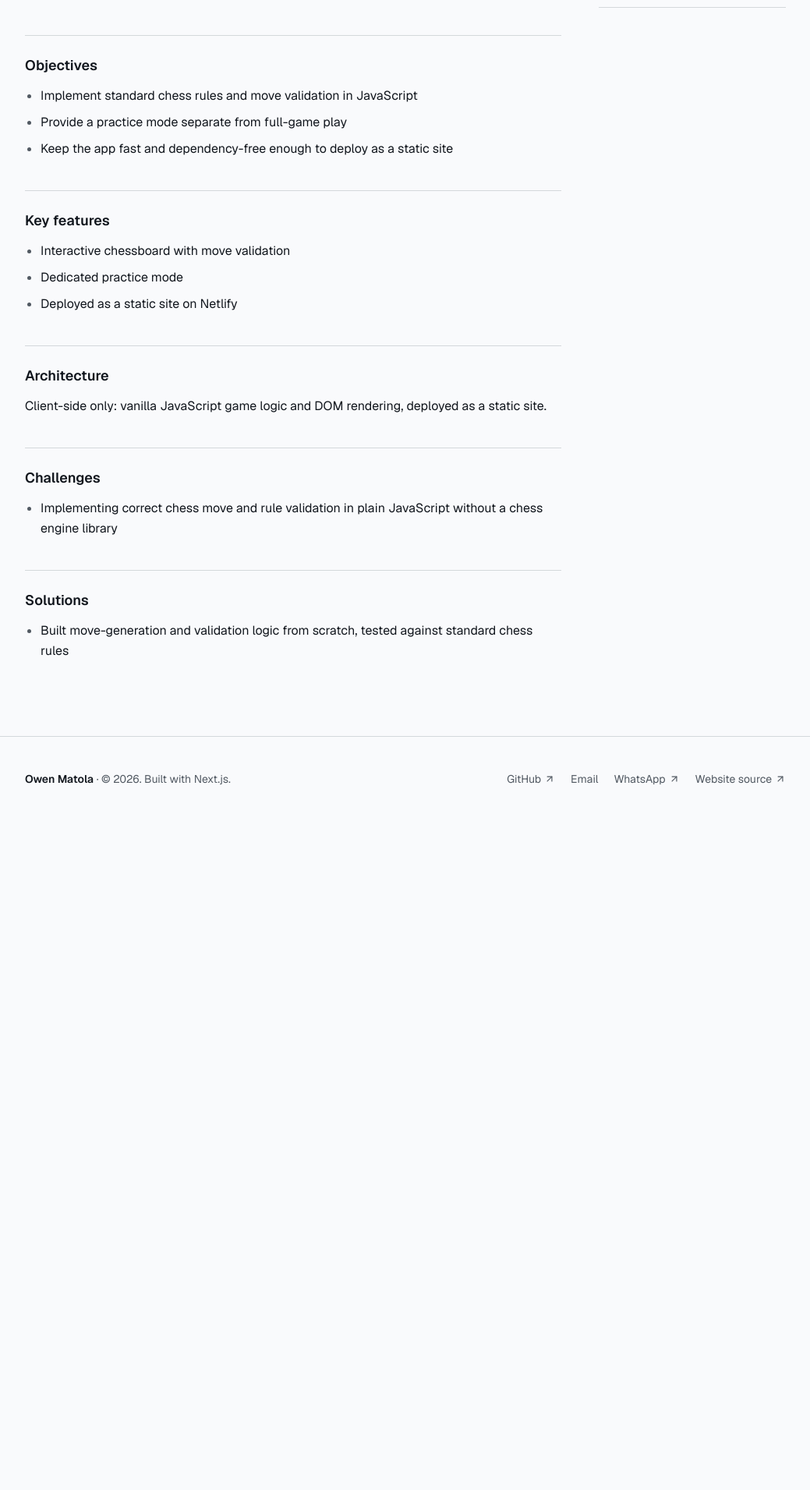
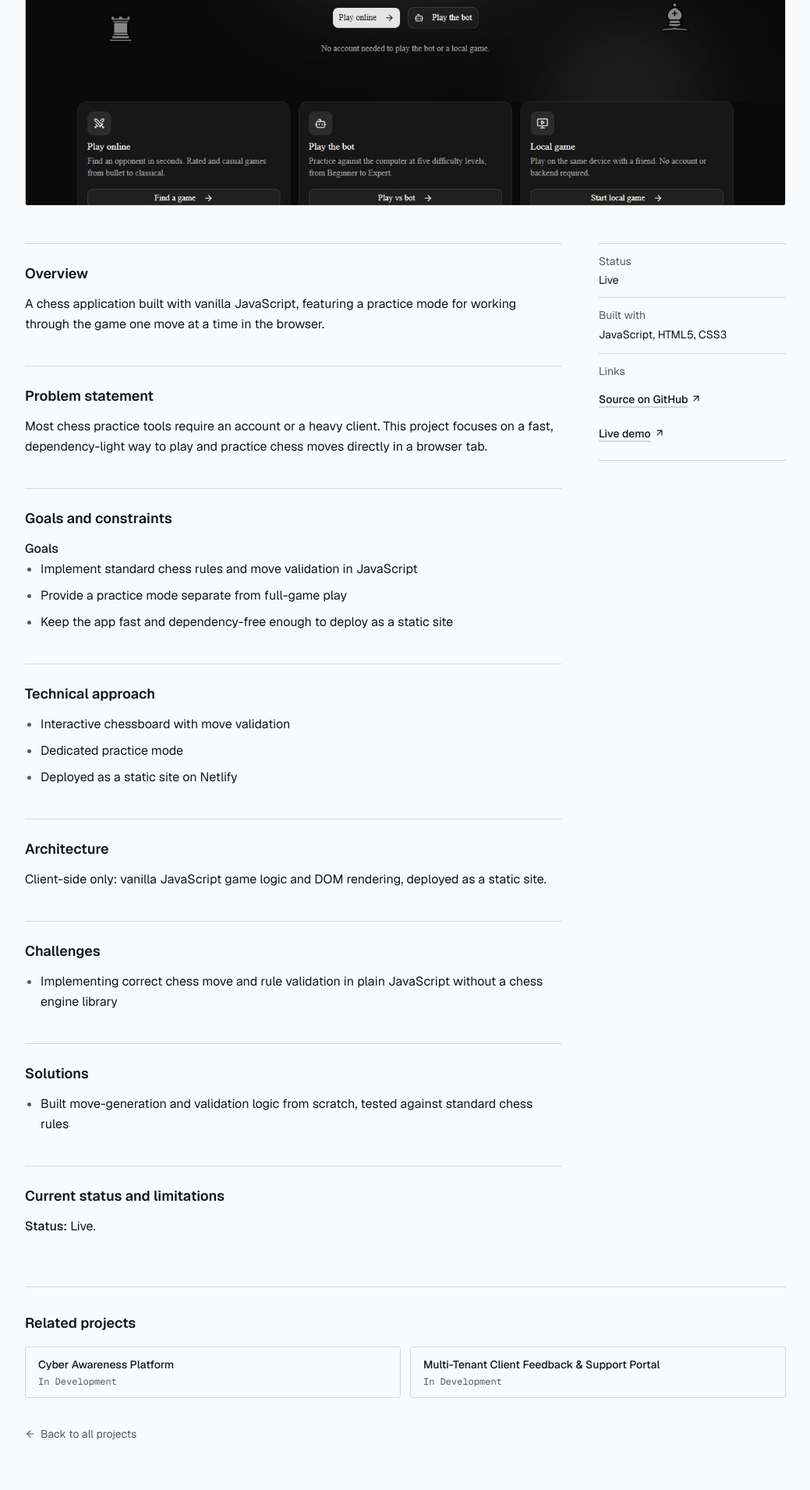
Before and after one commit to GoldenKingOwen/owen-portifolio, a Next.js app: page /projects/chess-practice in a window 1280 px wide. Shown: the part 630-2541 px from the top of the page at 78% size, without its empty margins (120-1159 px from the left). Before the commit the page ends 1683 px from the top, so only its background shows below. Built offline with nearby package versions, Linux system fonts and the light colour scheme; no server answers.

Commit message:
feat(projects): expand case study and close mobile nav on popstate

```diff
--- a/app/projects/[slug]/page.tsx
+++ b/app/projects/[slug]/page.tsx
@@ -1,4 +1,5 @@
 import type { Metadata } from "next";
+import Image from "next/image";
 import { notFound } from "next/navigation";
 import Link from "next/link";
 import { ArrowLeft } from "lucide-react";
@@ -88,6 +89,7 @@ export default async function ProjectPage({
   }
 
   const { detail } = project;
+  const related = projects.filter((p) => p.slug !== project.slug).slice(0, 2);
 
   return (
     <article className="pb-16 pt-28 sm:pb-24 sm:pt-32">
@@ -108,6 +110,20 @@ export default async function ProjectPage({
           <p className="mt-4 max-w-[60ch] text-lead text-muted">{project.shortDescription}</p>
         </header>
 
+        {project.image && (
+          <div className="relative mt-8 aspect-[16/9] overflow-hidden rounded-ui border border-border bg-raised">
+            <Image
+              src={project.image}
+              alt={project.imageAlt ?? ""}
+              fill
+              priority
+              sizes="(min-width: 1024px) 960px, 100vw"
+              quality={80}
+              className="object-cover object-top"
+            />
+          </div>
+        )}
+
         <div className="mt-12 grid gap-12 lg:grid-cols-[minmax(0,1fr)_15rem]">
           <div className="space-y-10">
             <Prose title="Overview">
@@ -116,22 +132,52 @@ export default async function ProjectPage({
             <Prose title="Problem statement">
               <p>{detail.problemStatement}</p>
             </Prose>
-            <Prose title="Objectives">
+            <Prose title="Goals and constraints">
+              <p className="font-medium text-foreground">Goals</p>
               <List items={detail.objectives} />
+              {detail.constraints && detail.constraints.length > 0 && (
+                <>
+                  <p className="mt-4 font-medium text-foreground">Constraints</p>
+                  <List items={detail.constraints} />
+                </>
+              )}
             </Prose>
-            <Prose title="Key features">
+            {detail.role && (
+              <Prose title="My role and contributions">
+                <p>{detail.role}</p>
+              </Prose>
+            )}
+            <Prose title="Technical approach">
               <List items={detail.features} />
             </Prose>
             <Prose title="Architecture">
               {project.slug === "tenant-feedback-portal" && <ArchitectureDiagram />}
               <p>{detail.architecture}</p>
             </Prose>
+            {detail.decisions && detail.decisions.length > 0 && (
+              <Prose title="Implementation decisions">
+                <List items={detail.decisions} />
+              </Prose>
+            )}
             <Prose title="Challenges">
               <List items={detail.challenges} />
             </Prose>
-            <Prose title="Solutions">
-              <List items={detail.solutions} />
+            {detail.solutions.length > 0 && (
+              <Prose title="Solutions">
+                <List items={detail.solutions} />
+              </Prose>
+            )}
+            <Prose title="Current status and limitations">
+              <p>
+                <span className="font-medium text-foreground">Status:</span> {project.status}.
+                {detail.limitations ? ` ${detail.limitations}` : ""}
+              </p>
             </Prose>
+            {detail.lessons && detail.lessons.length > 0 && (
+              <Prose title="Lessons learned">
+                <List items={detail.lessons} />
+              </Prose>
+            )}
           </div>
 
           <aside aria-label="Project facts" className="lg:sticky lg:top-24 lg:self-start">
@@ -172,6 +218,32 @@ export default async function ProjectPage({
             </dl>
           </aside>
         </div>
+
+        <nav aria-labelledby="related-projects-heading" className="mt-16 border-t border-border pt-8">
+          <h2 id="related-projects-heading" className="text-lg font-semibold text-foreground">
+            Related projects
+          </h2>
+          <ul className="mt-4 grid gap-3 sm:grid-cols-2">
+            {related.map((item) => (
+              <li key={item.slug}>
+                <Link
+                  href={`/projects/${item.slug}`}
+                  className="flex min-h-14 flex-col justify-center rounded-ui border border-border px-4 py-3 transition-colors hover:border-field hover:bg-raised"
+                >
+                  <span className="text-sm font-medium text-foreground">{item.name}</span>
+                  <span className="mt-1 font-mono text-xs text-muted">{item.status}</span>
+                </Link>
+              </li>
+            ))}
+          </ul>
+          <Link
+            href="/#projects"
+            className="mt-6 inline-flex min-h-11 items-center gap-1.5 text-sm text-muted hover:text-foreground"
+          >
+            <ArrowLeft size={14} aria-hidden="true" />
+            Back to all projects
+          </Link>
+        </nav>
       </div>
     </article>
   );
--- a/components/Navbar.tsx
+++ b/components/Navbar.tsx
@@ -47,6 +47,16 @@ export function Navbar() {
     return () => window.removeEventListener("keydown", onKey);
   }, [mobileOpen]);
 
+  // Browser back/forward should not leave the panel open. In-app navigation
+  // closes it in handleNavClick, so no pathname effect is needed.
+  useEffect(() => {
+    function onPopState() {
+      setMobileOpen(false);
+    }
+    window.addEventListener("popstate", onPopState);
+    return () => window.removeEventListener("popstate", onPopState);
+  }, []);
+
   // Native smooth scrolling is kept: it costs no JavaScript, and GSAP's
   // ScrollToPlugin would add weight for the same result.
   function scrollToSection(href: string) {
@@ -92,6 +102,7 @@ export function Navbar() {
           href="#home"
           onClick={(e) => {
             e.preventDefault();
+            setMobileOpen(false);
             if (pathname !== "/") router.push("/");
             else window.scrollTo({ top: 0, behavior: "smooth" });
           }}
```
